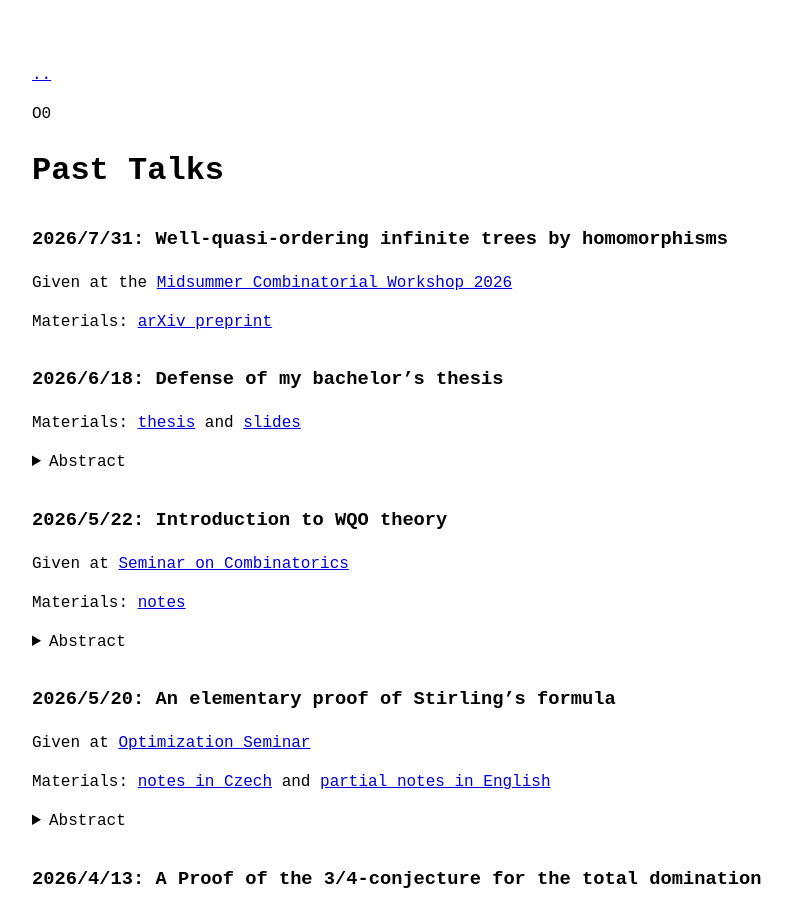
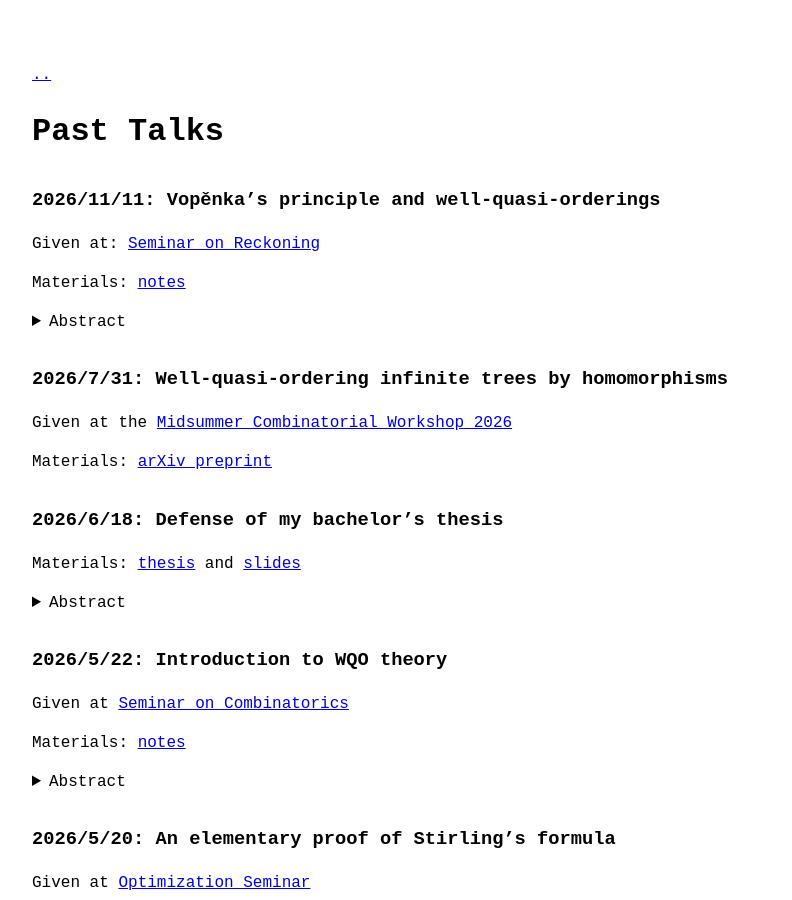
Before and after one commit to Couleslaw/couleslaw.github.io, a Jekyll site: the page built from talks/index.md, in a window 1280 px wide and 900 px high. Shown: the whole window, without its empty margins (233-1025 px from the left). Built offline with Jekyll 4.4.1, drawn with Linux system fonts in a browser that asks for light colours; formulas are drawn with MathJax 3.

Commit message:
add vopenka to talks

```diff
--- a/talks/index.md
+++ b/talks/index.md
@@ -3,9 +3,34 @@ layout: page
 title: Past Talks | Jakub Smolik
 ---
 
-O0
+# Past Talks
 
-# Past Talks
+### 2026/11/11: Vopěnka's principle and well-quasi-orderings
+
+Given at: [Seminar on Reckoning](https://www.math.cas.cz/index.php/events/seminar/15)
+
+Materials: [notes](./2026-11_vopenka.pdf)
+
+<details>
+<summary>Abstract</summary>
+
+A graph $G$ is rigid if the only homomorphism $G\to G$ is the identity. A classical result of Vopěnka, Pultr, and Hedrlín [1] states that there exists a rigid graph on every infinite vertex set. From this, it follows that for every infinite cardinal $\kappa$, there are $2^\kappa$ many rigid graphs of size $\kappa$ that are mutually incomparable by the homomorphism relation. Vopěnka's principle is a large cardinal axiom asserting that there cannot exist a proper class of such mutually incomparable graphs.
+<br>
+<br>
+In this talk, I will present a shorter proof of the aforementioned theorem due to Nešetřil [2]. Based on an unpublished idea of Nešetřil, I will then introduce the concept of class-well-quasi-orderings (class-wqos) and prove several equivalent characterizations of Vopěnka's principle in this framework. Finally, I will discuss some natural open questions that arise from this perspective, as well as a related problem that was resolved by Shelah [3].
+<br>
+<br>
+[1] Petr Vopěnka, Aleš Pultr, and Zdeněk Hedrlín. A rigid relation
+exists on any set. Commentationes Mathematicae Universitatis
+<br>
+Carolinae 6(2), 1965, pp. 149–155.
+[2] Jaroslav Nešetřil. A rigid graph for every set. Journal of Graph
+Theory 39(2), 2002, pp. 108–110.
+<br>
+[3] Saharon Shelah. Better quasi-orders for uncountable cardinals.
+Israel Journal of Mathematics 42(3), 1982, pp. 177–226.
+
+</details>
 
 ### 2026/7/31: Well-quasi-ordering infinite trees by homomorphisms
 
```
